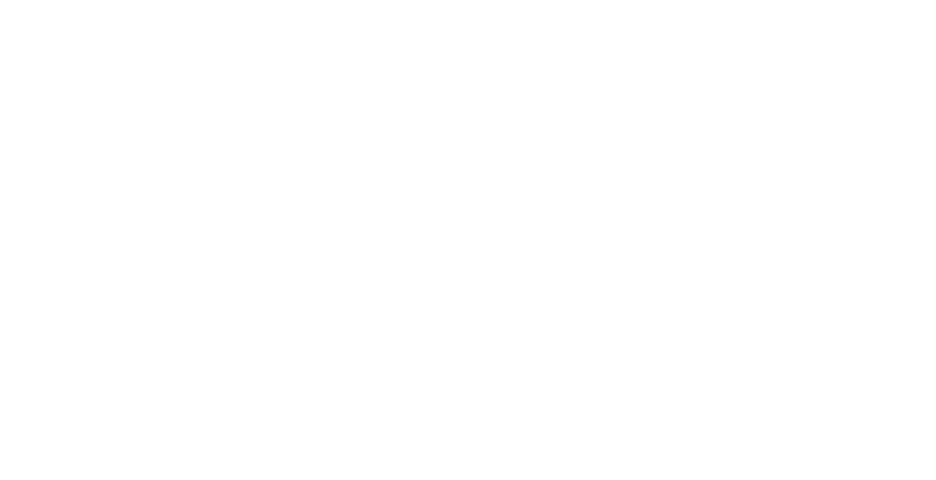
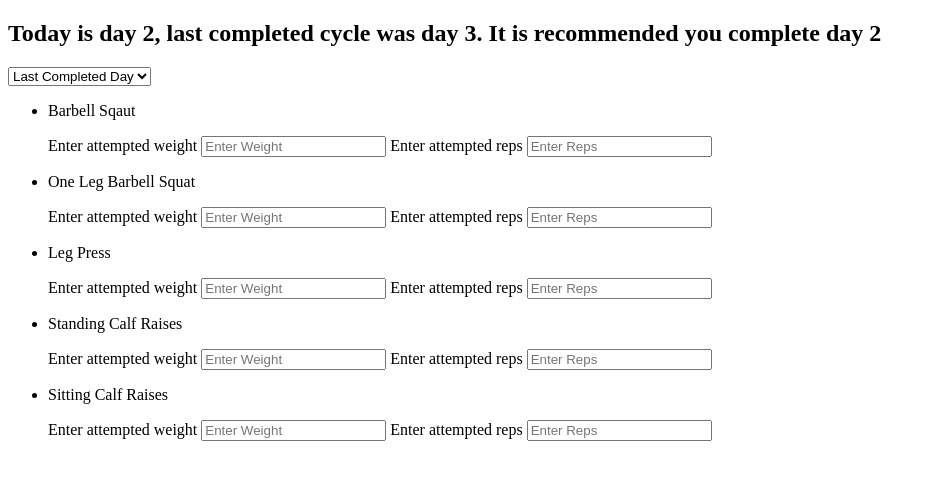
Before and after one commit to vingamilt/LiftTrack, a plain HTML site: page dashboard.html in a window 1280 px wide. Shown: the whole page, without its empty margins (0-936 px from the left). Drawn offline with Linux system fonts and the light colour scheme.

Commit message:
Dashboard: added select and workout, Index: base dev

```diff
--- a/dashboard.html
+++ b/dashboard.html
@@ -0,0 +1,57 @@
+<!DOCTYPE html>
+<html>
+<head>
+    <meta charset="utf-8" />
+    <meta http-equiv="X-UA-Compatible" content="IE=edge">
+    <title>Page Title</title>
+    <meta name="viewport" content="width=device-width, initial-scale=1">
+    <link rel="stylesheet" type="text/css" media="screen" href="resources/css/main.css" />
+
+</head>
+<body>
+    <h2>Today is day <span class="workout_day">4</span>, last completed cycle was day <span class="last_completed_day">3</span>. It is recommended you complete day <span class="workout_day">4</span></h2>
+    <div class="day_selector">
+        <select id="activity_day_selector"></select>
+    </div>
+    <div class="selected_day_workouts">
+        <ul>
+            <li>
+                <p>Barbell Sqaut</p>
+                <label for="squat_new_weight">Enter attempted weight</label>
+                <input type="text" id="squat_new_weight" name="squat_new_weight" placeholder="Enter Weight">
+                <label for="squat_new_reps">Enter attempted reps</label>
+                <input type="text" id="squat_new_reps" name="squat_new_reps" placeholder="Enter Reps">
+            </li>
+            <li>
+                <p>One Leg Barbell Squat</p>
+                <label for="one_squat_new_weight">Enter attempted weight</label>
+                <input type="text" id="one_squat_new_weight" name="one_squat_new_weight" placeholder="Enter Weight">
+                <label for="one_squat_new_reps">Enter attempted reps</label>
+                <input type="text" id="one_squat_new_reps" name="one_squat_new_reps" placeholder="Enter Reps">
+            </li>
+            <li>
+                <p>Leg Press</p>
+                <label for="legpress_new_weight">Enter attempted weight</label>
+                <input type="text" id="legpress_new_weight" name="legpress_new_weight" placeholder="Enter Weight">
+                <label for="legpress_new_reps">Enter attempted reps</label>
+                <input type="text" id="legpress_new_reps" name="legpress_new_reps" placeholder="Enter Reps">
+            </li>
+            <li>
+                <p>Standing Calf Raises</p>
+                <label for="upcalf_new_weight">Enter attempted weight</label>
+                <input type="text" id="upcalf_new_weight" name="upcalf_new_weight" placeholder="Enter Weight">
+                <label for="upcalf_new_reps">Enter attempted reps</label>
+                <input type="text" id="upcalf_new_reps" name="upcalf_new_reps" placeholder="Enter Reps">
+            </li>
+            <li>
+                <p>Sitting Calf Raises</p>
+                <label for="dncalf_new_weight">Enter attempted weight</label>
+                <input type="text" id="dncalf_new_weight" name="dncalf_new_weight" placeholder="Enter Weight">
+                <label for="dncalf_new_reps">Enter attempted reps</label>
+                <input type="text" id="scalf_new_reps" name="dncalf_new_reps" placeholder="Enter Reps">
+            </li>
+        </ul>
+    </div>
+    <script src="resources/js/main.js"></script>
+</body>
+</html>
--- /dev/null
+++ b/resources/js/main.js
@@ -0,0 +1,25 @@
+var d = new Date();
+var current_day = d.getDay()
+var el = document.getElementsByClassName("workout_day");
+var activity_day = ["Last Completed Day","Day 1","Day 2","Day 3","Day 4","Day 5","Day 6","Day 7"];
+var activity_day_selector = document.getElementById("activity_day_selector");
+
+// Update the class elements indicating the current workout day.
+// This will update to the day of the week, NOTE: may need adjustment based on usage.
+function updateWorkoutDays () {
+    for(var i = 0; i < el.length; i++) {
+        el[i].innerHTML = current_day + 1;
+    }
+}
+
+function updateActivityDaySelector() {
+    activity_day.forEach(function(element){
+        var opt = document.createElement("option");
+        opt.innerHTML = element;
+        opt.value = element;
+        activity_day_selector.appendChild(opt);
+    });
+}
+
+updateWorkoutDays();
+updateActivityDaySelector();
```
Also changed, not shown: index.html (+11 -3 lines), resources/css/main.css (added).
